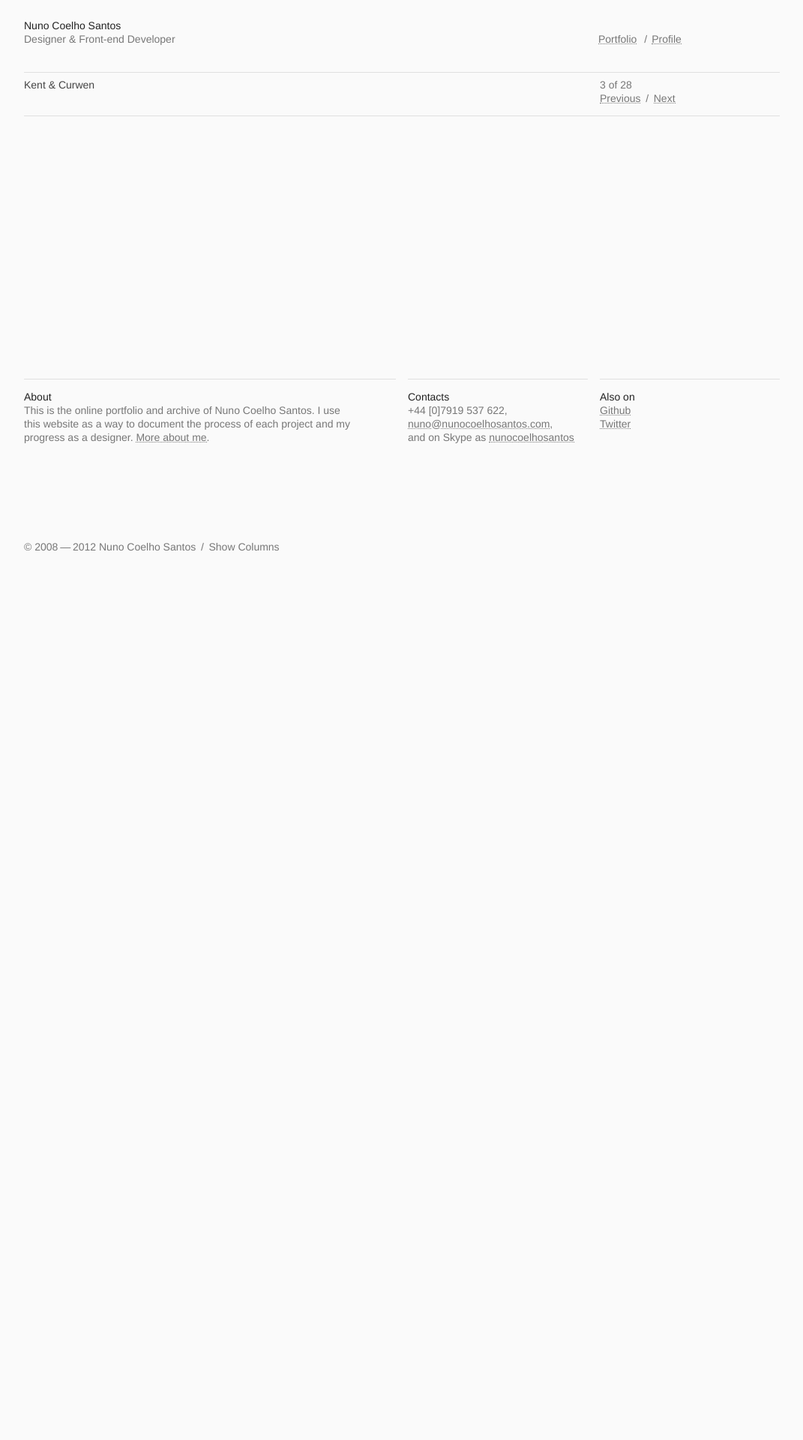
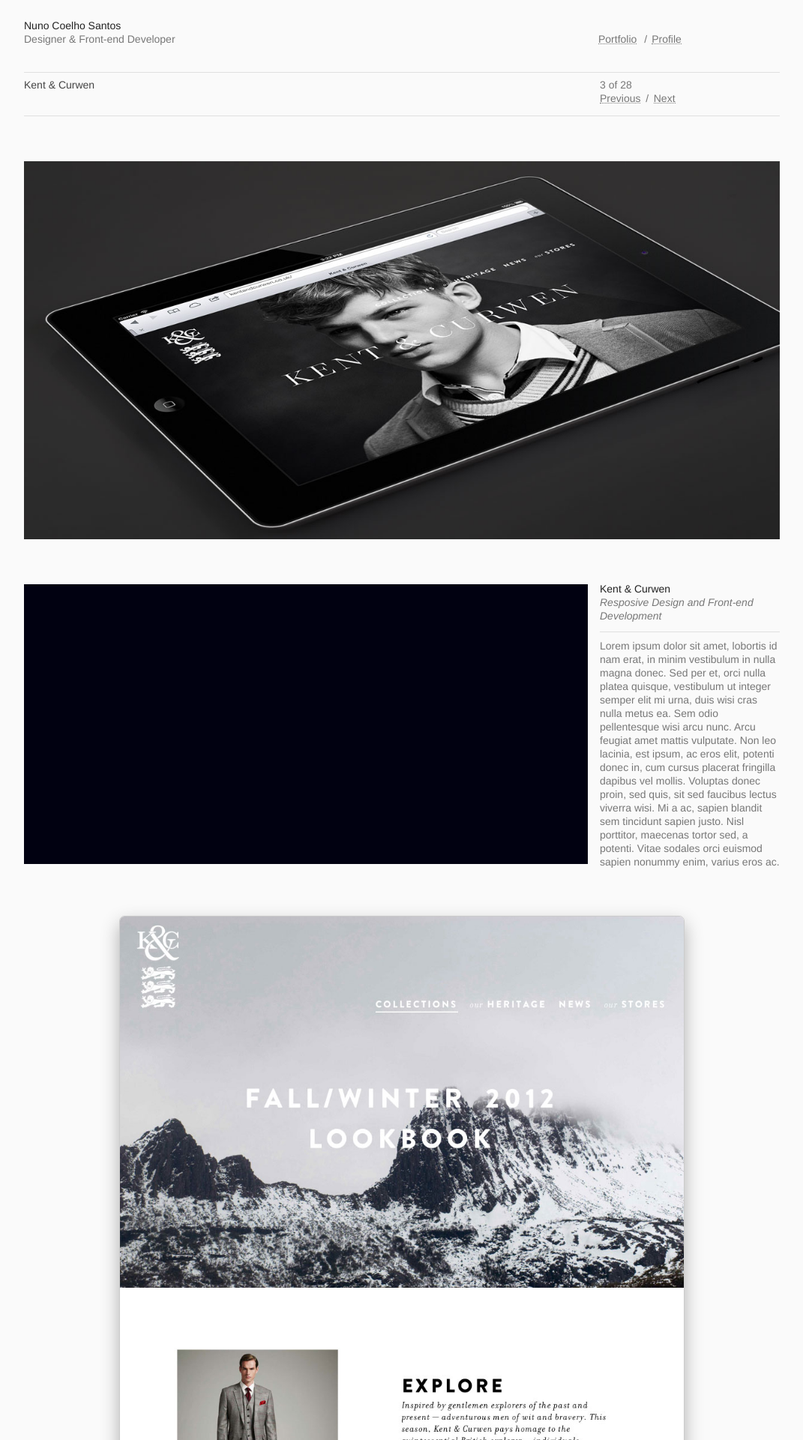
Before and after one commit to nunosans/nunocoelhosantos, a PHP site: page /en/work/kent-and-curwen/index.php in a window 1280 px wide. Shown: the top 1920 px of the page at 75% size, without its empty margins (104-1175 px from the left). Before the commit the page ends 735 px from the top, so only its background shows below. Run offline with PHP 8.4, Linux system fonts and the light colour scheme; data that the repository does not hold is empty; some libraries are stand-ins or nearby versions.

Commit message:
Kent and Curwen Layout and Artwork

```diff
--- a/en/work/kent-and-curwen/index.php
+++ b/en/work/kent-and-curwen/index.php
@@ -15,7 +15,24 @@
 
 <div class="project" id="kent-and-curwen">
 
-  <!-- Work goes here -->
+  <img class="full" width="1264" height="902" src="/media/images/kent-and-curwen-on-an-ipad.jpg">
+
+  <img class="clear side" width="1264" height="481" src="/media/images/kent-and-curwen-logo-animation.gif">
+  <div class="txt">
+    <h2>Kent & Curwen</h2>
+    <h6>Resposive Design and Front-end Development</h6>
+    <p>
+      Lorem ipsum dolor sit amet, lobortis id nam erat, in minim vestibulum in nulla magna
+      donec. Sed per et, orci nulla platea quisque, vestibulum ut integer semper elit mi urna,
+      duis wisi cras nulla metus ea. Sem odio pellentesque wisi arcu nunc. Arcu feugiat amet
+      mattis vulputate. Non leo lacinia, est ipsum, ac eros elit, potenti donec in, cum cursus
+      placerat fringilla dapibus vel mollis. Voluptas donec proin, sed quis, sit sed faucibus
+      lectus viverra wisi. Mi a ac, sapien blandit sem tincidunt sapien justo. Nisl porttitor,
+      maecenas tortor sed, a potenti. Vitae sodales orci euismod sapien nonummy enim, varius eros ac.
+    </p>
+  </div>
+
+  <img class="site-plan" width="1166" height="4056" src="/media/images/kent-and-curwen-website-plan.jpg">
 
 </div>
 
```
Also changed, not shown: media/images/kent-and-curwen-logo-animation.gif (added), media/images/kent-and-curwen-on-an-ipad.jpg (added), media/images/kent-and-curwen-website-plan.jpg (added).
